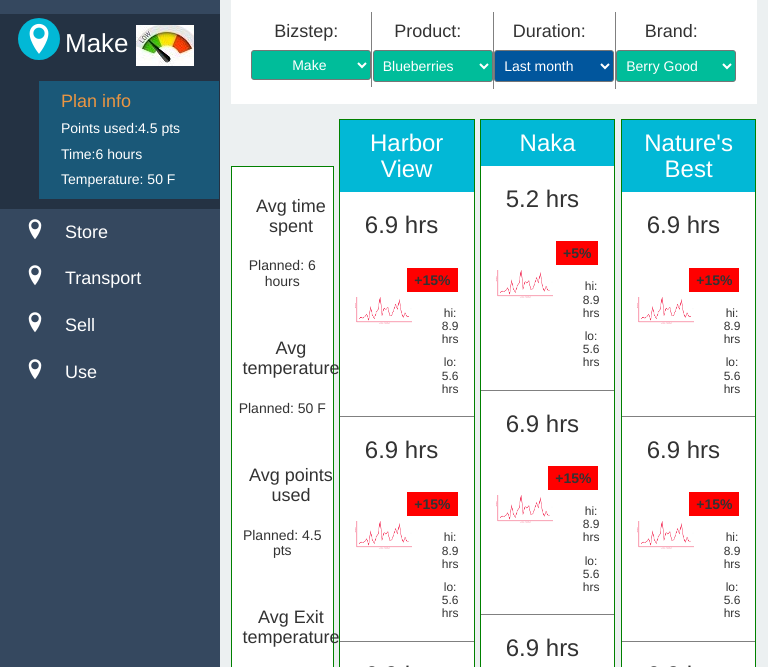
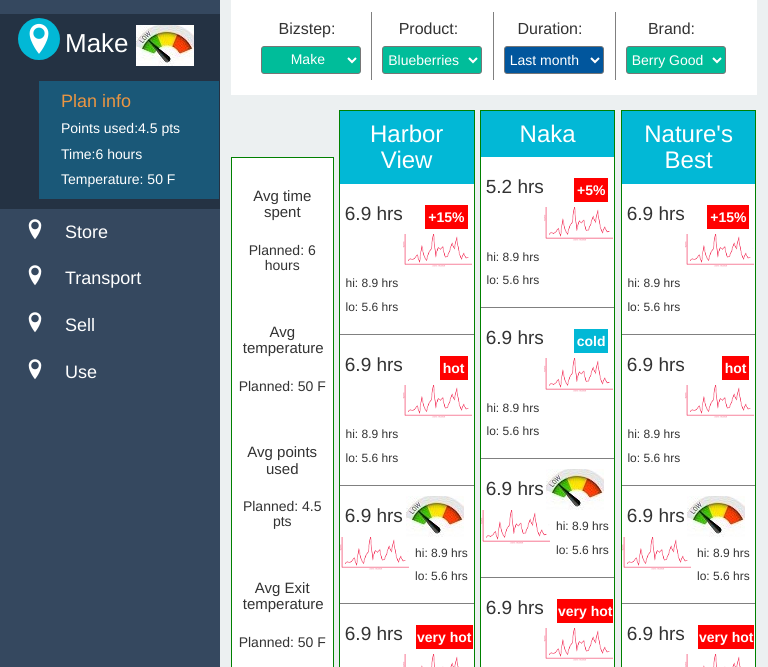
Before and after one commit to rohinsha/ui-task2, a website: page first_page.html in a window 768 px wide. Shown: the part 125-792 px from the top of the page. Drawn offline with nearby package versions, Linux system fonts and the light colour scheme; files that its build step writes are made by us from their sources; files whose address does not match are found by name.

Commit message:
tablet view responsive

```diff
--- a/first_page.html
+++ b/first_page.html
@@ -85,7 +85,7 @@
 									<h6>lo: 5.6 hrs</h6>
 								</div>
 						</div>
-						<h3 class="display-hr">6.9 hrs</h3><label> +15% </label>
+						<h3 class="display-hr">6.9 hrs</h3><label> hot </label>
 						<div class="row graph-hi-low">
 							<div class="graph col-xs-8">
 								<img src="sass/img/graph.png" alt="graph" class="img-responsive" width="150px">
@@ -95,7 +95,7 @@
 								<h6>lo: 5.6 hrs</h6>
 							</div>
 						</div>
-						<h3 class="display-hr">6.9 hrs</h3><label> +15% </label>
+						<h3 class="display-hr">6.9 hrs</h3><img src="sass/img/meter.jpg" alt="" class="meter-img">
 						<div class="row graph-hi-low">
 							<div class="graph col-xs-8">
 								<img src="sass/img/graph.png" alt="graph" class="img-responsive" width="150px">
@@ -105,7 +105,7 @@
 								<h6>lo: 5.6 hrs</h6>
 							</div>
 						</div>
-						<h3 class="display-hr">6.9 hrs</h3><label> +15% </label>
+						<h3 class="display-hr">6.9 hrs</h3><label class="very-hot">very hot</label>
 						<div class="row graph-hi-low">
 							<div class="graph col-xs-8">
 								<img src="sass/img/graph.png" alt="graph" class="img-responsive" width="150px">
@@ -115,7 +115,7 @@
 								<h6>lo: 5.6 hrs</h6>
 							</div>
 						</div>
-						<h3 class="display-hr">6.9 hrs</h3><label> +15% </label>
+						<h3 class="display-hr">6.9 hrs</h3><label> poor </label>
 						<div class="row graph-hi-low">
 							<div class="graph col-xs-8">
 								<img src="sass/img/graph.png" alt="graph" class="img-responsive" width="150px">
@@ -139,7 +139,7 @@
 								<h6>lo: 5.6 hrs</h6>
 							</div>
 					</div>
-					<h3 class="display-hr">6.9 hrs</h3><label> +15% </label>
+					<h3 class="display-hr">6.9 hrs</h3><label class="cold"> cold</label>
 					<div class="row graph-hi-low">
 							<div class="graph col-xs-8">
 								<img src="sass/img/graph.png" alt="graph" class="img-responsive" width="150px">
@@ -149,7 +149,7 @@
 								<h6>lo: 5.6 hrs</h6>
 							</div>
 					</div>
-					<h3 class="display-hr">6.9 hrs</h3><label> +15% </label>
+					<h3 class="display-hr">6.9 hrs</h3><img src="sass/img/meter.jpg" alt="" class="meter-img">
 					<div class="row graph-hi-low">
 							<div class="graph col-xs-8">
 								<img src="sass/img/graph.png" alt="graph" class="img-responsive" width="150px">
@@ -159,7 +159,7 @@
 								<h6>lo: 5.6 hrs</h6>
 							</div>
 					</div>
-					<h3 class="display-hr">6.9 hrs</h3><label> +15% </label>
+					<h3 class="display-hr">6.9 hrs</h3><label class="very-hot"> very hot</label>
 						<div class="row graph-hi-low">
 							<div class="graph col-xs-8">
 								<img src="sass/img/graph.png" alt="graph" class="img-responsive" width="150px">
@@ -169,7 +169,7 @@
 								<h6>lo: 5.6 hrs</h6>
 							</div>
 						</div>
-					<h3 class="display-hr">6.9 hrs</h3><label> +15% </label>
+					<h3 class="display-hr">6.9 hrs</h3><label>poor </label>
 						<div class="row graph-hi-low">
 							<div class="graph col-xs-8">
 								<img src="sass/img/graph.png" alt="graph" class="img-responsive" width="150px">
@@ -192,7 +192,7 @@
 								<h6>lo: 5.6 hrs</h6>
 							</div>
 					</div>
-					<h3 class="display-hr">6.9 hrs</h3><label> +15% </label>
+					<h3 class="display-hr">6.9 hrs</h3><label> hot </label>
 						<div class="row graph-hi-low">
 							<div class="graph col-xs-8">
 								<img src="sass/img/graph.png" alt="graph" class="img-responsive" width="150px">
@@ -202,7 +202,7 @@
 								<h6>lo: 5.6 hrs</h6>
 							</div>
 						</div>
-						<h3 class="display-hr">6.9 hrs</h3><label> +15% </label>
+						<h3 class="display-hr">6.9 hrs</h3><img src="sass/img/meter.jpg" alt="" class="meter-img">
 						<div class="row graph-hi-low">
 							<div class="graph col-xs-8">
 								<img src="sass/img/graph.png" alt="graph" class="img-responsive" width="150px">
@@ -212,7 +212,7 @@
 									<h6>lo: 5.6 hrs</h6>
 								</div>
 						</div>
-						<h3 class="display-hr">6.9 hrs</h3><label> +15% </label>
+						<h3 class="display-hr">6.9 hrs</h3><label class="very-hot"> very hot </label>
 						<div class="row graph-hi-low">
 							<div class="graph col-xs-8">
 								<img src="sass/img/graph.png" alt="graph" class="img-responsive" width="150px">
@@ -222,7 +222,7 @@
 									<h6>lo: 5.6 hrs</h6>
 							</div>
 						</div>
-						<h3 class="display-hr">6.9 hrs</h3><label> +15% </label>
+						<h3 class="display-hr">6.9 hrs</h3><label> poor</label>
 						<div class="row graph-hi-low">
 							<div class="graph col-xs-8">
 								<img src="sass/img/graph.png" alt="graph" class="img-responsive" width="150px">
--- a/sass/pages/_partner-dashboard.scss
+++ b/sass/pages/_partner-dashboard.scss
@@ -54,7 +54,7 @@
   .product-detail-block {
   		width: 96%;
   		.product-group {
-				padding: 15px 0;;
+				padding: 15px 0;
 				margin: 0;
   		 .planned-resources-spent {
 		  			width: 19.5% !important;
@@ -83,6 +83,12 @@
    				&:nth-child(4) {
     				margin-right: 0;
     			}
+					.meter-img {
+						position: relative;
+						float: right;
+						margin-top: 10px;
+						right: 10px;
+					}
     		.partner-details {
     				display: inline;
     				float: right;
@@ -119,7 +125,11 @@
     			margin-top: 19px;
     			margin-right: 16px;
     			display: block;
+					color: white;
     		}
+				.cold{
+					background-color: $analysis;
+				}
 			.graph-hi-low {
 					margin: 0;
 					padding-bottom: 10px;
@@ -135,3 +145,86 @@
   	}
   }
 }
+@media screen and (min-width :768px) and (max-width:1024px){
+.compare-section {
+	.select-checkbox-block {
+		 .select-checkbox-group {
+			  .checkbox-item {
+					    padding: 6px 7px 6px 6px;
+							select{
+										padding: 4px 1px;
+										width: 100px;
+							}
+							&:nth-child(1) {
+								select{
+						    padding: 3px 5px 5px 25px !important;
+					}
+				}
+					 label {
+						 font-size: 16px;
+						 width: 100px;
+
+					 }
+
+				 }
+			 }
+		 }
+		 .product-detail-block {
+			 .product-group {
+				 .planned-resources-spent{
+					 h4{
+						 font-size: 15px;
+						 padding-top: 30px;
+						 padding-bottom: 12px;
+						 width: 79px;
+						 margin: 0 auto;
+					 }
+					 h5{
+						 margin-left: auto;
+						 margin-right: auto
+					 }
+				 }
+				  .content-item {
+						label {
+							padding: 2px 5px;
+							margin-top: 21px;
+							margin-right: 9px;
+						}
+						.very-hot{
+							margin-right: 1px;
+							padding: 2px 1px;
+						}
+						 .graph-hi-low {
+							 .graph{
+								 padding: 0;
+								 width: 52%;
+							 }
+							 .hi-low {
+								 padding: 0;
+								 width: 48%;
+							 }
+						 }
+						 .display-hr {
+							  padding-left: 5px;
+								font-size: 19px;
+						}
+
+						label {
+							padding: 2px 3px;
+							margin-top: 21px;
+							margin-right: 6px;
+							}
+	 				}
+				}
+			}
+		}
+	}
+@media screen and (min-width :768px) and (max-width:1024px){
+
+}
+@media screen and (max-width: 767px){
+
+	.compare-section {
+		 margin-left: 0px;
+	}
+}
```
